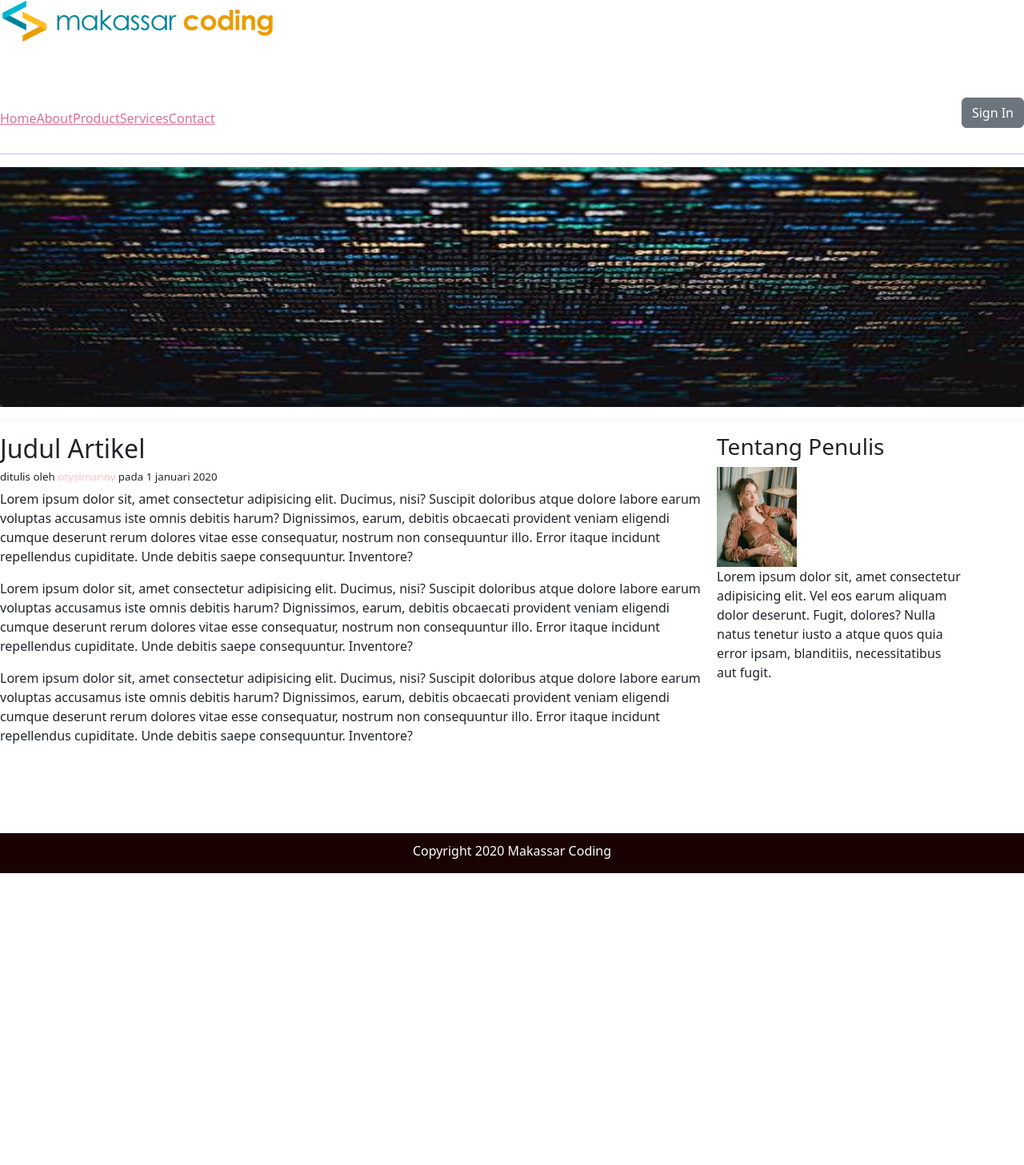
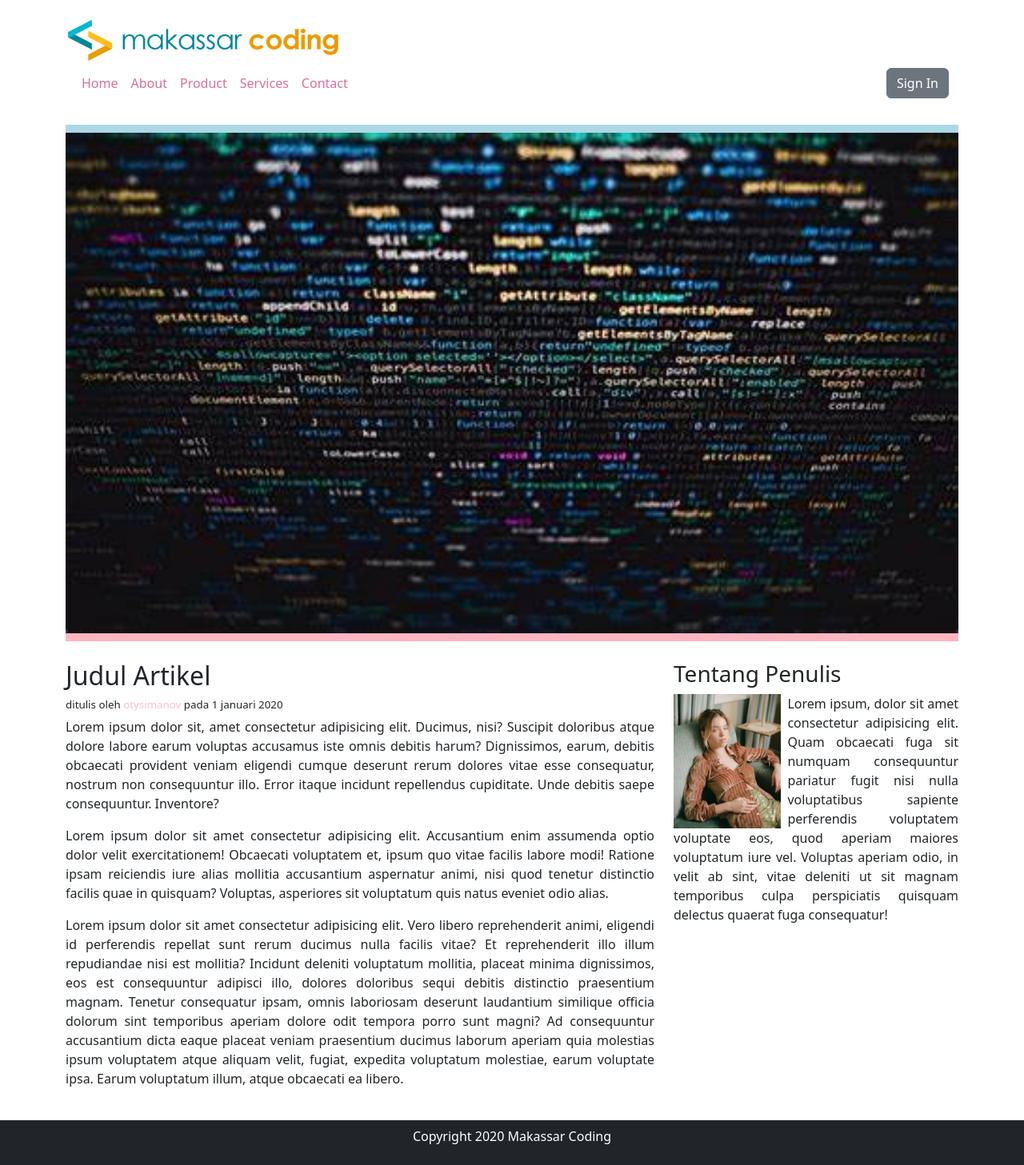
Before and after one commit to naylaapriliandita/naylaapriliandita.github.io, a plain HTML site: page index.html in a window 1280 px wide. Shown: the whole page at 80% size. Before the commit the page ends 1092 px from the top, so only its background shows below. Drawn offline with nearby package versions, Linux system fonts and the light colour scheme.

Commit message:
perbaikan index html
ada perubahan di file index.html, dan  nama file index1 diubah menjadi form.html

```diff
--- a/index.html
+++ b/index.html
@@ -1,124 +1,154 @@
 <!doctype html>
 <html lang="en">
+<!-- sama isinya dengan file tugas3 di day6, tapi untuk upload di github, file nya harus index.html-->
 
 <head>
     <meta charset="utf-8">
     <meta name="viewport" content="width=device-width, initial-scale=1">
     <title>Tugas 3</title>
-    <link href="https://cdn.jsdelivr.net/npm/bootstrap@5.3.3/dist/css/bootstrap.min.css" rel="stylesheet"
-        integrity="sha384-QWTKZyjpPEjISv5WaRU9OFeRpok6YctnYmDr5pNlyT2bRjXh0JMhjY6hW+ALEwIH" crossorigin="anonymous">
 
     <style>
-        .navbar {
-            list-style-type: none;
-            margin-top: 30px;
-            padding: 0;
+        .nav-link {
+            color: palevioletred !important;
         }
 
-        .inline {
-            display: inline;
-            color: palevioletred;
+        .bluebar {
+            background-color: lightblue;
+            height: 10px;
         }
 
-        .main {
-            overflow: auto;
-        }
-
-        .content {
-            width: 70%;
-            height: 500px;
-            float: left;
-        }
-
-        .sidebar {
-            width: 30%;
-            height: 500px;
-            float: right;
-        }
-
-        .footer {
-            width: 100%;
-            height: 50px;
-            background-color: rgb(26, 2, 2);
-            text-align: center;
-            color: white;
-            padding: 10px;
+        .pinkbar {
+            background-color: lightpink;
+            height: 10px;
         }
 
         .tulisan {
             color: pink;
         }
 
-        .container {
-            width: 400px;
+        .rata {
+            text-align: justify;
         }
 
-        #float {
+        .wrap {
             float: left;
-            width: 80%;
-            position: relative;
-        }
-
-        .img {
-            float: left;
+            box-sizing: border-box;
         }
     </style>
+
+
+    <link href="https://cdn.jsdelivr.net/npm/bootstrap@5.3.3/dist/css/bootstrap.min.css" rel="stylesheet"
+        integrity="sha384-QWTKZyjpPEjISv5WaRU9OFeRpok6YctnYmDr5pNlyT2bRjXh0JMhjY6hW+ALEwIH" crossorigin="anonymous">
 </head>
 
 <body>
+    <section id="logo">
+        <div class="container mt-4">
+            <div>
                 <img src="img/logomakassarcoding.png" alt="logomakassarcoding">
-    <br>
-    <br>
-    <div class="navbar">
-        <div>
-            <ul class="navbar">
-                <li class="inline"><a href="#" style="color: inherit;">Home</a></li>
-                <li class="inline"><a href="#" style="color: inherit;">About</a></li>
-                <li class="inline"><a href="#" style="color: inherit;">Product</a></li>
-                <li class="inline"><a href="#" style="color: inherit;">Services</a></li>
-                <li class="inline"><a href="#" style="color: inherit;">Contact</a></li>
-                <li style="float: right;"><a href="index1.html" style="color: inherit;"></a></li>
+            </div>
+        </div>
+    </section>
+
+    <section id="navbar">
+        <div class="container">
+            <nav class="navbar navbar-expand-lg">
+                <div class="container-fluid">
+                    <div class="collapse navbar-collapse" id="navbarNavDropdown">
+                        <ul class="navbar-nav">
+                            <li class="nav-item">
+                                <a class="nav-link" href="#">Home</a>
+                            </li>
+                            <li class="nav-item">
+                                <a class="nav-link" href="#">About</a>
+                            </li>
+                            <li class="nav-item">
+                                <a class="nav-link" href="#">Product</a>
+                            </li>
+                            <li class="nav-item">
+                                <a class="nav-link" href="#">Services</a>
+                            </li>
+                            <li class="nav-item">
+                                <a class="nav-link" href="#">Contact</a>
+                            </li>
                         </ul>
                     </div>
-        <button type="button" class="btn btn-secondary">Sign In</button>
+                    <a class="btn btn-secondary" href="form.html" role="button">Sign In</a>
+                    <button class="navbar-toggler" type="button" data-bs-toggle="collapse"
+                        data-bs-target="#navbarNavDropdown" aria-controls="navbarNavDropdown" aria-expanded="false"
+                        aria-label="Toggle navigation">
+                        <span class="navbar-toggler-icon"></span>
+                    </button>
                 </div>
+            </nav>
+        </div>
+    </section>
 
+    <section id="header">
+        <div class="container mt-4">
+            <div class="bluebar"></div>
+            <div>
+                <img src="img/coding.jpeg" class="img-fluid" alt="Foto Coding" width="100%">
+            </div>
+            <div class="pinkbar"></div>
+        </div>
+    </section>
 
-    <hr style="color: blue;">
-    <img src="img/coding.jpeg" alt="gambar coding" width="100%" height="300px">
-    <hr style="color: pink;">
-
-    <div class="main">
-        <div class="content">
+    <section id="content">
+        <div class="container mt-4">
+            <div class="row">
+                <div class="col-8">
                     <h2>Judul Artikel</h2>
-            <h3 style="font-size: smaller;">ditulis oleh <span class="tulisan">otysimanov</span> pada 1 januari 2020
+                    <h3 style="font-size: smaller;">ditulis oleh <span class="tulisan">otysimanov</span> pada 1 januari
+                        2020
                     </h3>
-            <p>Lorem ipsum dolor sit, amet consectetur adipisicing elit. Ducimus, nisi? Suscipit doloribus atque dolore
-                labore earum voluptas accusamus iste omnis debitis harum? Dignissimos, earum, debitis obcaecati
-                provident veniam eligendi cumque deserunt rerum dolores vitae esse consequatur, nostrum non consequuntur
-                illo. Error itaque incidunt repellendus cupiditate. Unde debitis saepe consequuntur. Inventore?</p>
-            <p>Lorem ipsum dolor sit, amet consectetur adipisicing elit. Ducimus, nisi? Suscipit doloribus atque dolore
-                labore earum voluptas accusamus iste omnis debitis harum? Dignissimos, earum, debitis obcaecati
-                provident veniam eligendi cumque deserunt rerum dolores vitae esse consequatur, nostrum non consequuntur
-                illo. Error itaque incidunt repellendus cupiditate. Unde debitis saepe consequuntur. Inventore?</p>
-            <p>Lorem ipsum dolor sit, amet consectetur adipisicing elit. Ducimus, nisi? Suscipit doloribus atque dolore
-                labore earum voluptas accusamus iste omnis debitis harum? Dignissimos, earum, debitis obcaecati
-                provident veniam eligendi cumque deserunt rerum dolores vitae esse consequatur, nostrum non consequuntur
-                illo. Error itaque incidunt repellendus cupiditate. Unde debitis saepe consequuntur. Inventore?</p>
+                    <p class="rata">
+                        Lorem ipsum dolor sit, amet consectetur adipisicing elit. Ducimus, nisi? Suscipit doloribus
+                        atque
+                        dolore labore earum voluptas accusamus iste omnis debitis harum? Dignissimos, earum, debitis
+                        obcaecati provident veniam eligendi cumque deserunt rerum dolores vitae esse consequatur,
+                        nostrum non consequuntur illo. Error itaque incidunt repellendus cupiditate. Unde debitis saepe
+                        consequuntur. Inventore?
+                    </p>
+                    <p class="rata">
+                        Lorem ipsum dolor sit amet consectetur adipisicing elit. Accusantium enim assumenda optio dolor
+                        velit exercitationem! Obcaecati voluptatem et, ipsum quo vitae facilis labore modi! Ratione
+                        ipsam reiciendis iure alias mollitia accusantium aspernatur animi, nisi quod tenetur distinctio
+                        facilis quae in quisquam? Voluptas, asperiores sit voluptatum quis natus eveniet odio alias.
+                    </p>
+                    <p class="rata">
+                        Lorem ipsum dolor sit amet consectetur adipisicing elit. Vero libero reprehenderit animi,
+                        eligendi id perferendis repellat sunt rerum ducimus nulla facilis vitae? Et reprehenderit illo
+                        illum repudiandae nisi est mollitia? Incidunt deleniti voluptatum mollitia, placeat minima
+                        dignissimos, eos est consequuntur adipisci illo, dolores doloribus sequi debitis distinctio
+                        praesentium magnam. Tenetur consequatur ipsam, omnis laboriosam deserunt laudantium similique
+                        officia dolorum sint temporibus aperiam dolore odit tempora porro sunt magni? Ad consequuntur
+                        accusantium dicta eaque placeat veniam praesentium ducimus laborum aperiam quia molestias ipsum
+                        voluptatem atque aliquam velit, fugiat, expedita voluptatum molestiae, earum voluptate ipsa.
+                        Earum voluptatum illum, atque obcaecati ea libero.
+                    </p>
                 </div>
-        <div class="sidebar">
+                <div class="col-4">
                     <h3>Tentang Penulis</h3>
-            <div id="">
-                <img src="img/orang.jpg" class="img-fluid" alt="Foto Penulis" width="100px" height="100px">
-            </div>
-            <p id="float">Lorem ipsum dolor sit, amet consectetur adipisicing elit. Vel eos earum aliquam dolor
-                deserunt. Fugit, dolores? Nulla natus tenetur iusto a atque quos quia error ipsam, blanditiis,
-                necessitatibus aut fugit.</p>
+                    <p class="rata">
+                        <img class="wrap pe-2" src="img/orang.jpg" class="img-fluid" alt="Foto Penulis" width="40%">
+                        Lorem ipsum, dolor sit amet consectetur adipisicing elit. Quam obcaecati fuga sit numquam
+                        consequuntur pariatur fugit nisi nulla voluptatibus sapiente perferendis voluptatem
+                        voluptate eos, quod aperiam maiores voluptatum iure vel. Voluptas aperiam odio, in velit ab
+                        sint, vitae deleniti ut sit magnam temporibus culpa perspiciatis quisquam delectus quaerat
+                        fuga consequatur!
+                    </p>
                 </div>
             </div>
-    <div class="footer">
-        <p class="logo">Copyright 2020 Makassar Coding</p>
         </div>
+    </section>
+
+    <section id="footer">
+        <footer class="bg-dark text-white text-center py-2 mt-4 text-center">
+            <p>Copyright 2020 Makassar Coding</p>
+        </footer>
+    </section>
+
 
     <script src="https://cdn.jsdelivr.net/npm/bootstrap@5.3.3/dist/js/bootstrap.bundle.min.js"
         integrity="sha384-YvpcrYf0tY3lHB60NNkmXc5s9fDVZLESaAA55NDzOxhy9GkcIdslK1eN7N6jIeHz"
```
Also changed, not shown: form.html (renamed from index1.html). Lines whose indentation alone changed are shown as unchanged.
